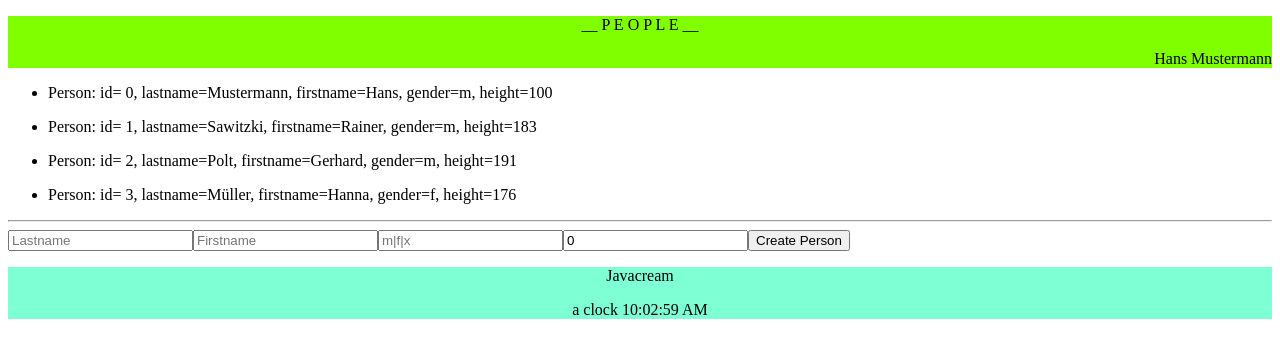
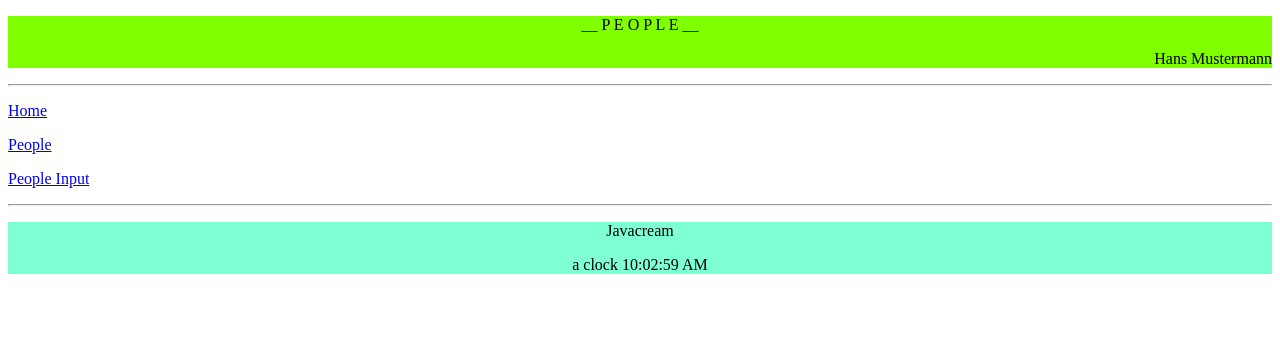
Before and after one commit to Javacream/org.javacream.training.react, a React (Create React App) app in the folder training/: page / in a window 1280 px wide. Shown: the top 358 px of the page. Built offline with nearby package versions, Linux system fonts and the light colour scheme.

Commit message:
implement Navigation

```diff
--- a/training/package.json
+++ b/training/package.json
@@ -10,8 +10,10 @@
     "@types/node": "^12.12.62",
     "@types/react": "^16.9.49",
     "@types/react-dom": "^16.9.8",
+    "@types/react-router-dom": "^5.1.5",
     "react": "^16.13.1",
     "react-dom": "^16.13.1",
+    "react-router-dom": "^5.2.0",
     "react-scripts": "3.4.3",
     "typescript": "^3.7.5"
   },
--- a/training/src/people/components/ContentComponent.tsx
+++ b/training/src/people/components/ContentComponent.tsx
@@ -2,7 +2,8 @@ import React, { useState } from 'react';
 import PeopleListComponent from './PeopleListComponent'
 import {peopleModel} from './PeopleApplicationContext'
 import PersonInputComponent from './PersonInputComponent'
-
+import { BrowserRouter, Switch, Route } from 'react-router-dom';
+import NavigationComponent from './NavigationComponent'
 export function ContentComponent() {
 
     let [people, updatePeople] = useState(peopleModel.findAll())
@@ -12,9 +13,19 @@ export function ContentComponent() {
     }
     return  (
        <>
-         <PeopleListComponent people={people}/>
-         <hr />
-         <PersonInputComponent callback={handlePersonCreation}/>
+  <div id="content">
+    <BrowserRouter>
+          <div>
+            <NavigationComponent />
+            <hr />
+            <Switch>
+            <Route path='/people' render={(props) => <PeopleListComponent {...props} people={people} />} />
+            <Route path='/peopleInput' render={(props) => <PersonInputComponent {...props} callback={handlePersonCreation} />}/>
+            </Switch>
+          </div>
+        </BrowserRouter>
+
+  </div>
        </>
       )
 }
--- /dev/null
+++ b/training/src/people/components/NavigationComponent.tsx
@@ -0,0 +1,15 @@
+import React from 'react';
+import {Link } from 'react-router-dom'
+
+const NavigationComponent = () => {
+    return (
+      <div>
+        <hr />
+        <p><Link to="/">Home</Link></p>
+        <p><Link to="/people">People</Link></p>
+        <p><Link to="/peopleInput">People Input</Link></p>
+      </div>
+    )
+}
+
+export default NavigationComponent
```
Also changed, not shown: 1 other file (tests, documents, lock files or other folders).
